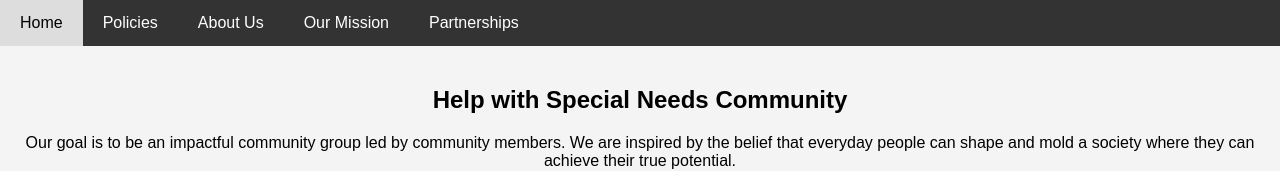
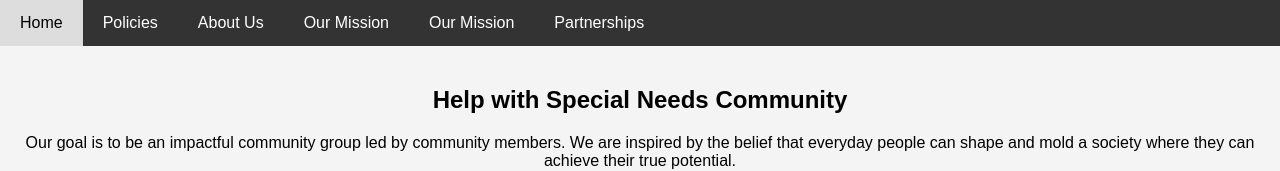
Before and after one commit to al427RBLX/SpecialNeedsCommunity, a plain HTML site: page index.html in a window 1280 px wide. Shown: the top 171 px of the page. Drawn offline with Linux system fonts and the light colour scheme.

Commit message:
Update index.html

```diff
--- a/index.html
+++ b/index.html
@@ -59,6 +59,7 @@
         <a href="policies.html">Policies</a>
         <a href="aboutus.html">About Us</a>
         <a href="ourmission.html">Our Mission</a>
+        <a href="boardofdirectors.html">Our Mission</a>
         <a href="partnerships.html">Partnerships</a>
     </div>
 
```
